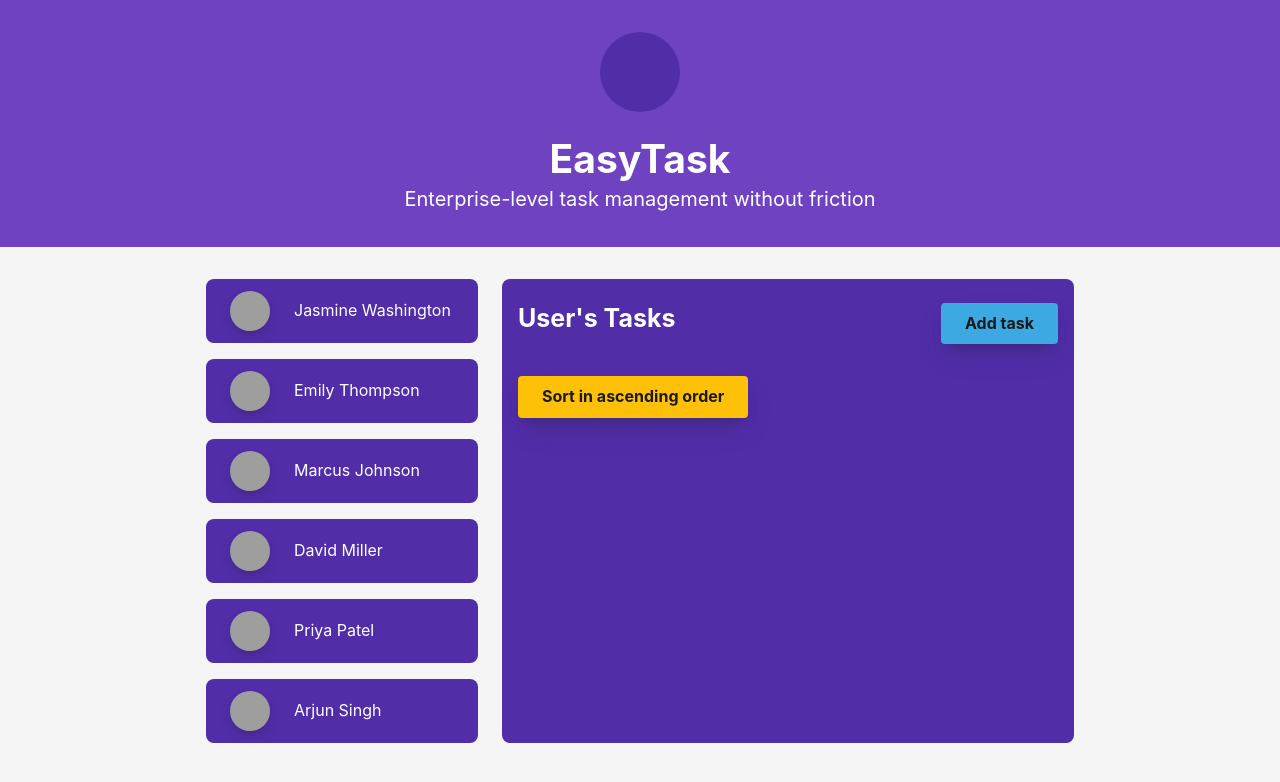
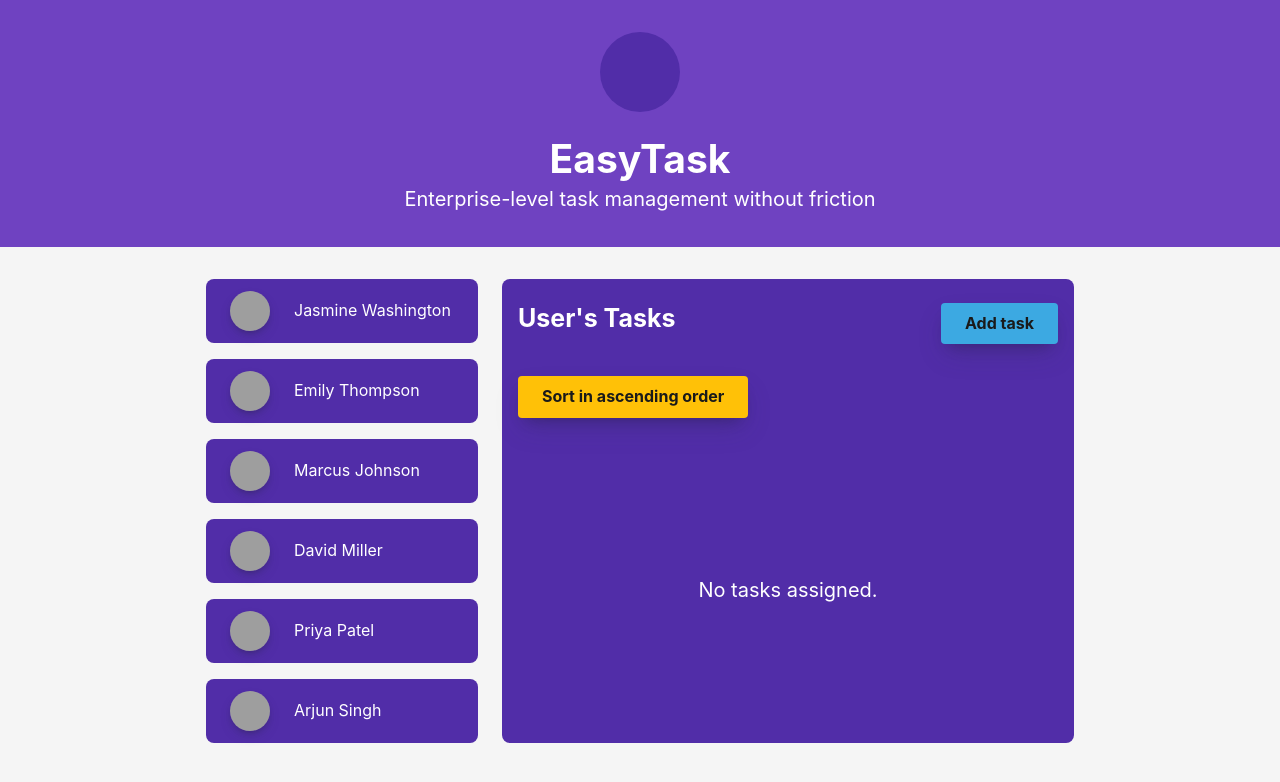
Before and after one commit to IAOsan/angular-easytask-routing, an Angular app: page /users/1/tasks in a window 1280 px wide. Shown: the top 782 px of the page. Built offline with nearby package versions, Linux system fonts and the light colour scheme; grey boxes are pictures that could not be loaded.

Commit message:
feat(task-completion): allow users to mark tasks as completed

```diff
--- a/src/app/tasks/task/task.component.html
+++ b/src/app/tasks/task/task.component.html
@@ -1,11 +1,15 @@
 <article class="bg-primary pl-4 pt-5 pr-4 pb-5 rounded-2 shadow-1">
   <h3 class="heading-6">{{ title }}</h3>
-  <p class="mb-5 opacity-70">{{ dueDate | date: 'fullDate'}}</p>
+  <p class="mb-5 opacity-70">{{ dueDate | date : "fullDate" }}</p>
   <p class="mb-5">
     {{ summary }}
   </p>
   <div class="d-flex justify-content-end">
-    <button type="button" class="button button--secondary shadow-2">
+    <button
+      (click)="onCompleteTask(id)"
+      type="button"
+      class="button button--secondary shadow-2"
+    >
       Complete
     </button>
   </div>
--- a/src/app/tasks/task/task.component.ts
+++ b/src/app/tasks/task/task.component.ts
@@ -1,5 +1,5 @@
 import { DatePipe } from '@angular/common';
-import { Component, Input } from '@angular/core';
+import { Component, EventEmitter, Input, Output } from '@angular/core';
 import { ITask } from '../task.model';
 
 @Component({
@@ -12,4 +12,10 @@ export class TaskComponent {
   @Input({ required: true }) title!: ITask['title'];
   @Input({ required: true }) summary!: ITask['summary'];
   @Input({ required: true }) dueDate!: ITask['dueDate'];
+  @Input({ required: true }) onCompleteTask!: (taskId: ITask['id']) => void;
+  @Output() taskCompleted = new EventEmitter<ITask['id']>();
+
+  emitTaskCompleted(): void {
+    this.taskCompleted.emit(this.id);
+  }
 }
--- a/src/app/tasks/tasks.service.ts
+++ b/src/app/tasks/tasks.service.ts
@@ -12,4 +12,8 @@ export class TasksService {
   getTasksByUserId(userId: UserType['id']): ITask[] {
     return this.tasks.filter((t) => t.userId == userId);
   }
+
+  completeTaskById(taskId: ITask['id']): void {
+    this.tasks = this.tasks.filter((t) => t.id !== taskId);
+  }
 }
--- a/src/app/users/user-tasks/userTasks.component.html
+++ b/src/app/users/user-tasks/userTasks.component.html
@@ -1,3 +1,8 @@
+@if (!tasks.length) {
+<div class="h-75 d-flex flex-column justify-content-center align-items-center opacity-75">
+  <p class="heading-6">No tasks assigned.</p>
+</div>
+}@else {
 <ul class="d-flex flex-column gap">
   @for (task of tasks; track task.id) {
   <app-task
@@ -5,6 +10,8 @@
     [title]="task.title"
     [summary]="task.summary"
     [dueDate]="task.dueDate"
+    [onCompleteTask]="handleTaskCompletion.bind(this)"
   />
   }
 </ul>
+}
--- a/src/app/users/user-tasks/userTasks.component.ts
+++ b/src/app/users/user-tasks/userTasks.component.ts
@@ -8,15 +8,13 @@ import { TaskComponent } from '../../tasks/task/task.component';
 @Component({
   selector: 'app-user/tasks',
   templateUrl: './userTasks.component.html',
-  imports: [TaskComponent]
+  imports: [TaskComponent],
 })
 export class UserTasksComponent implements OnChanges {
   @Input() userId: UserType['id'] = '';
   tasks: ITask[] = [];
 
-  constructor(
-    private tasksService: TasksService
-  ) {}
+  constructor(private tasksService: TasksService) {}
 
   ngOnChanges(changes: SimpleChanges): void {
     if (changes['userId'] && this.userId) {
@@ -27,4 +25,9 @@ export class UserTasksComponent implements OnChanges {
   loadTasks(userId: ITask['id']): void {
     this.tasks = this.tasksService.getTasksByUserId(userId);
   }
+
+  handleTaskCompletion(taskId: ITask['id']): void {
+    this.tasksService.completeTaskById(taskId);
+    this.loadTasks(this.userId);
+  }
 }
--- a/src/styles.css
+++ b/src/styles.css
@@ -573,6 +573,9 @@ ul {
 .h-100 {
   height: 100%;
 }
+.h-75 {
+  height: 75%;
+}
 .w-100 {
   width: 100%;
 }
```
